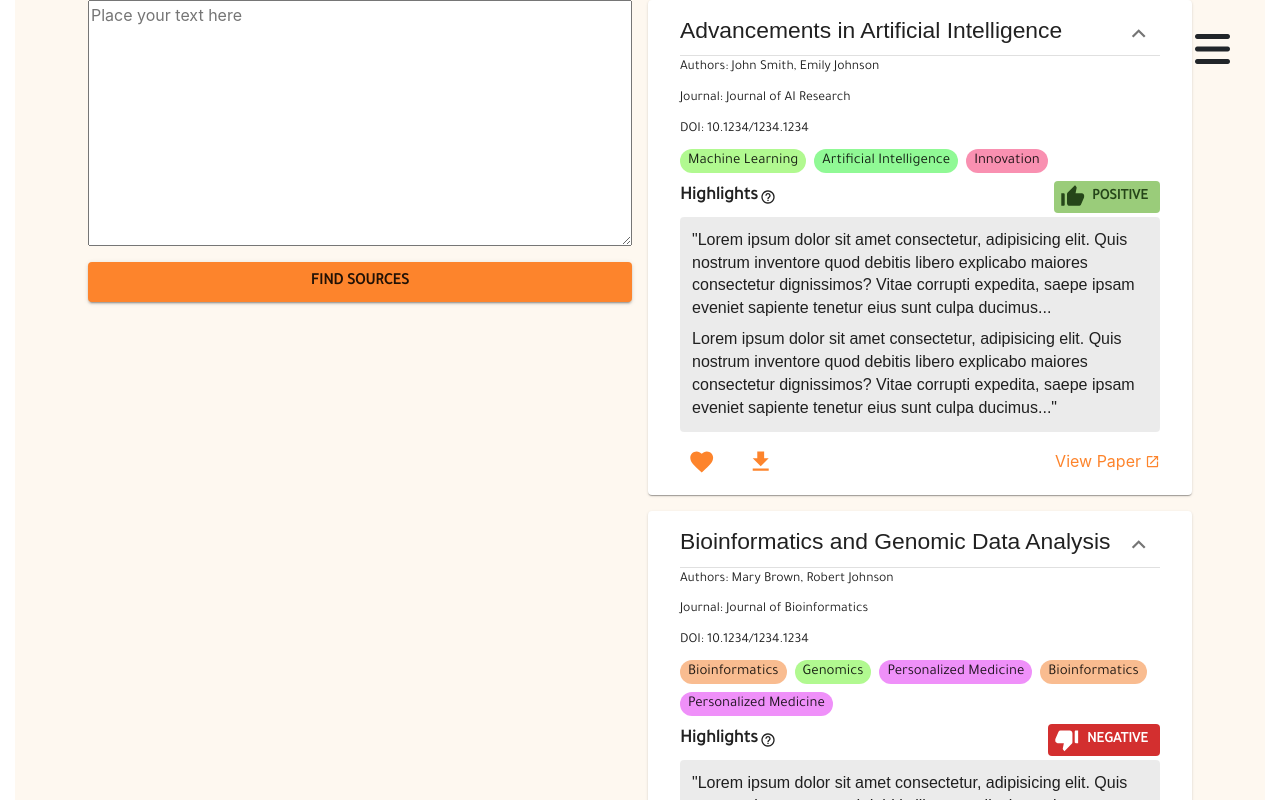
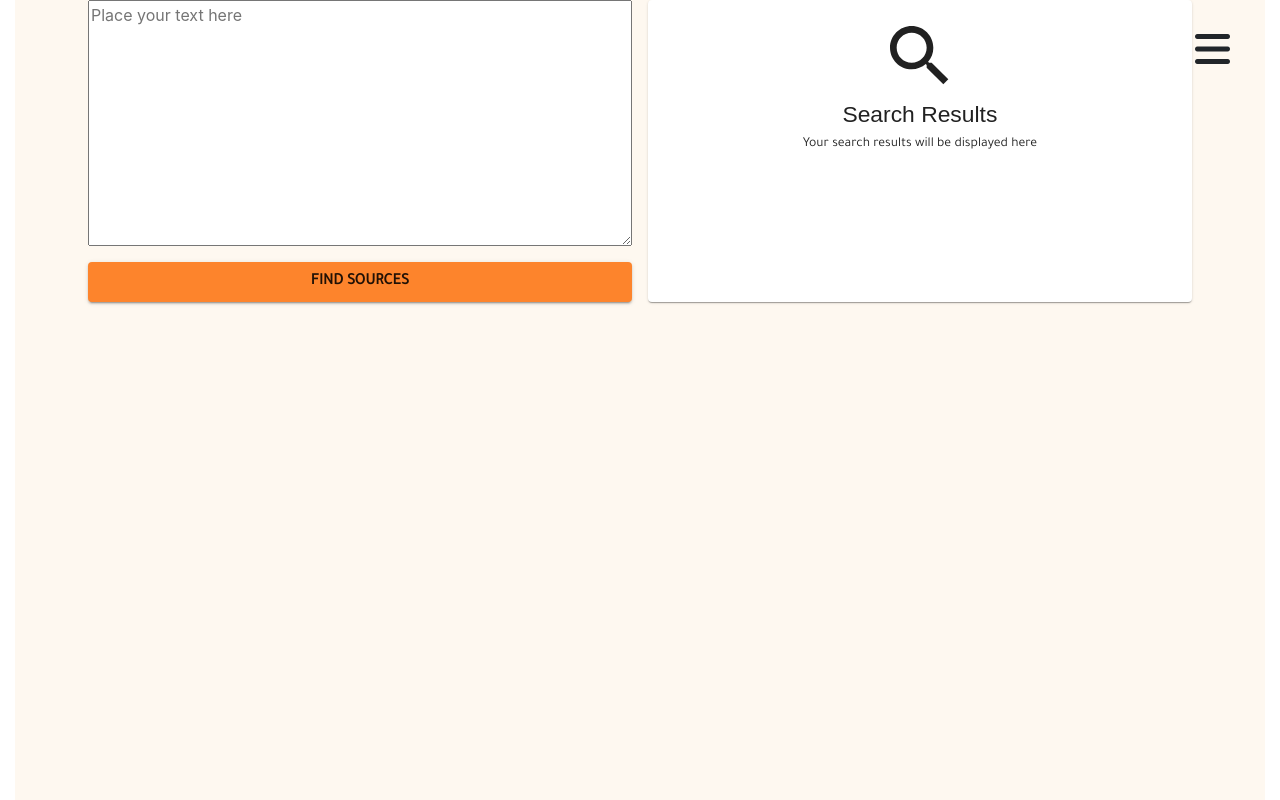
Before and after one commit to MasterMobo/intellicite, a React (Vite) app in the folder client/: page / in a window 1280 px wide. Shown: the top 800 px of the page. Built offline with nearby package versions, Linux system fonts and the light colour scheme.

Commit message:
added loading effects

```diff
--- /dev/null
+++ b/client/src/page/HomePage/components/LoadingSkeleton.jsx
@@ -0,0 +1,34 @@
+import React from "react";
+import { Stack, Paper, Skeleton, Divider } from "@mui/material";
+
+const SKELETON_COUNT = 5;
+
+function LoadingSkeleton() {
+    return (
+        <Stack
+            direction="column"
+            spacing={2}
+            width={"50%"}
+            sx={{ maxHeight: "100vh", overflow: "hidden" }}
+        >
+            <Stack direction="column" spacing={1.5}>
+                {Array.from({ length: SKELETON_COUNT }).map((_, index) => (
+                    <Paper sx={{ px: 4, py: 1.5 }} key={index}>
+                        <Skeleton variant="text" height={"2rem"} />
+                        <Divider />
+                        <Skeleton variant="text" width={"20%"} />
+                        <Skeleton variant="text" width={"25%"} />
+                        <Skeleton
+                            variant="rectangular"
+                            height={250}
+                            animation="wave"
+                        />
+                        <Skeleton variant="text" height={"2rem"} />
+                    </Paper>
+                ))}
+            </Stack>
+        </Stack>
+    );
+}
+
+export default LoadingSkeleton;
--- a/client/src/page/HomePage/components/SearchContainer.jsx
+++ b/client/src/page/HomePage/components/SearchContainer.jsx
@@ -1,13 +1,16 @@
-import React from "react";
+import { useState } from "react";
 import {
-    TextareaAutosize,
     Container,
-    Button,
+    Divider,
+    Paper,
+    Skeleton,
     Stack,
-    Paper,
+    Typography,
 } from "@mui/material";
-
-import PaperSearchResult from "./SearchResult/PaperSearchResult";
+import SearchInputContainer from "./SearchInputContainer";
+import SearchResultContainer from "./SearchResultContainer";
+import LoadingSkeleton from "./LoadingSkeleton";
+import SearchIcon from "@mui/icons-material/Search";
 const papers = [
     {
         id: 1,
@@ -110,31 +113,60 @@ const papers = [
 ];
 
 function SearchContainer() {
+    const [searchState, setSearchState] = useState("initial");
+    const [searchResults, setSearchResults] = useState(papers);
+    const handleSearch = () => {
+        setSearchState("loading");
+
+        // Simulate an asynchronous search operation (replace with your actual search logic)
+        setTimeout(() => {
+            setSearchState("done");
+        }, 1000); // Adjust the time based on your search operation duration
+    };
+
     return (
         <Container sx={{ minHeight: "100vh" }}>
             <Stack direction={"row"} spacing={2} height={"100%"}>
-                <Stack direction="column" spacing={2} width={"50%"}>
-                    <TextareaAutosize
-                        aria-label="minimum height"
-                        minRows={10}
-                        placeholder="Place your text here"
-                    />
-                    <Button variant="contained">Find Sources</Button>
-                </Stack>
+                <SearchInputContainer
+                    handleSearch={handleSearch}
+                ></SearchInputContainer>
 
-                <Stack direction="column" spacing={2} width={"50%"}>
-                    <Stack direction="column" spacing={2}>
-                        {papers.map((paper, index) => (
-                            <PaperSearchResult
-                                key={index}
-                                paper={paper}
-                            ></PaperSearchResult>
-                        ))}
-                    </Stack>
-                </Stack>
+                {searchState === "initial" && (
+                    <SearchResultPlaceholder></SearchResultPlaceholder>
+                )}
+                {searchState === "loading" && (
+                    <LoadingSkeleton></LoadingSkeleton>
+                )}
+                {searchState === "done" && (
+                    <SearchResultContainer
+                        results={searchResults}
+                    ></SearchResultContainer>
+                )}
+                {searchState === "done" && searchResults.length === 0 && (
+                    <div>No result found</div>
+                )}
             </Stack>
         </Container>
     );
 }
 
+function SearchResultPlaceholder() {
+    return (
+        <Paper
+            sx={{
+                p: 2,
+                width: "50%",
+                display: "flex",
+                flexDirection: "column",
+                alignItems: "center",
+            }}
+        >
+            <SearchIcon sx={{ fontSize: 80 }}></SearchIcon>
+            <Typography variant="h6">Search Results</Typography>
+            <Typography variant="caption">
+                Your search results will be displayed here
+            </Typography>
+        </Paper>
+    );
+}
 export default SearchContainer;
--- /dev/null
+++ b/client/src/page/HomePage/components/SearchInputContainer.jsx
@@ -0,0 +1,18 @@
+import { Button, Stack, TextareaAutosize } from "@mui/material";
+
+function SearchInputContainer({ handleSearch }) {
+    return (
+        <Stack direction="column" spacing={2} width={"50%"}>
+            <TextareaAutosize
+                aria-label="minimum height"
+                minRows={10}
+                placeholder="Place your text here"
+            />
+            <Button variant="contained" onClick={handleSearch}>
+                Find Sources
+            </Button>
+        </Stack>
+    );
+}
+
+export default SearchInputContainer;
--- /dev/null
+++ b/client/src/page/HomePage/components/SearchResult/PaperFooter.jsx
@@ -0,0 +1,32 @@
+import React from "react";
+import { Box, IconButton, Link } from "@mui/material";
+import FavoriteIcon from "@mui/icons-material/Favorite";
+import DownloadIcon from "@mui/icons-material/Download";
+import OpenInNewIcon from "@mui/icons-material/OpenInNew";
+
+function PaperFooter({ paper }) {
+    return (
+        <Box sx={{ mt: 1, mb: 0, display: "flex", gap: 2 }}>
+            <IconButton color="primary" sx>
+                <FavoriteIcon />
+            </IconButton>
+
+            <IconButton color="primary" sx>
+                <DownloadIcon />
+            </IconButton>
+
+            <Link
+                href={paper.url}
+                underline="hover"
+                target="_blank"
+                rel="noopener"
+                sx={{ ml: "auto", display: "flex", alignItems: "center" }}
+            >
+                {"View Paper"}
+                <OpenInNewIcon sx={{ ml: 0.5, fontSize: 15 }} />
+            </Link>
+        </Box>
+    );
+}
+
+export default PaperFooter;
--- a/client/src/page/HomePage/components/SearchResult/PaperSearchResult.jsx
+++ b/client/src/page/HomePage/components/SearchResult/PaperSearchResult.jsx
@@ -12,9 +12,7 @@ import {
 import HighlightsSection from "./HighlightsSection";
 import PaperDescription from "./PaperDescription";
 import PaperHeader from "./PaperHeader";
-import FavoriteIcon from "@mui/icons-material/Favorite";
-import DownloadIcon from "@mui/icons-material/Download";
-import OpenInNewIcon from "@mui/icons-material/OpenInNew";
+import PaperFooter from "./PaperFooter";
 
 function PaperSearchResult({ paper, index }) {
     const [expanded, setExpanded] = useState(true);
@@ -40,29 +38,4 @@ function PaperSearchResult({ paper, index }) {
     );
 }
 
-function PaperFooter({ paper }) {
-    return (
-        <Box sx={{ mt: 1, mb: 0, display: "flex", gap: 2 }}>
-            <IconButton color="primary" sx>
-                <FavoriteIcon />
-            </IconButton>
-
-            <IconButton color="primary" sx>
-                <DownloadIcon />
-            </IconButton>
-
-            <Link
-                href={paper.url}
-                underline="hover"
-                target="_blank"
-                rel="noopener"
-                sx={{ ml: "auto", display: "flex", alignItems: "center" }}
-            >
-                {"View Paper"}
-                <OpenInNewIcon sx={{ ml: 0.5, fontSize: 15 }} />
-            </Link>
-        </Box>
-    );
-}
-
 export default PaperSearchResult;
--- /dev/null
+++ b/client/src/page/HomePage/components/SearchResultContainer.jsx
@@ -0,0 +1,26 @@
+import { Box, Stack } from "@mui/material";
+import PaperSearchResult from "./SearchResult/PaperSearchResult";
+
+function SearchResultContainer({ results }) {
+    return (
+        <Box
+            sx={{
+                width: "50%",
+                maxHeight: "100vh",
+                overflowX: "hidden",
+                overflowY: "scroll",
+            }}
+        >
+            <Stack direction="column" spacing={2}>
+                {results.map((paper, index) => (
+                    <PaperSearchResult
+                        key={index}
+                        paper={paper}
+                    ></PaperSearchResult>
+                ))}
+            </Stack>
+        </Box>
+    );
+}
+
+export default SearchResultContainer;
--- a/client/src/themes/mainTheme.jsx
+++ b/client/src/themes/mainTheme.jsx
@@ -15,8 +15,13 @@ const mainTheme = createTheme({
             default: "#FEF8F0",
         },
         success: {
-            main: "#9acc7a",
-            contrastText: "#254519",
+            main: "#cefab1",
+            contrastText: "#2f5914",
+        },
+
+        error: {
+            main: "#f7b3a6",
+            contrastText: "#541a0e",
         },
     },
 
```
